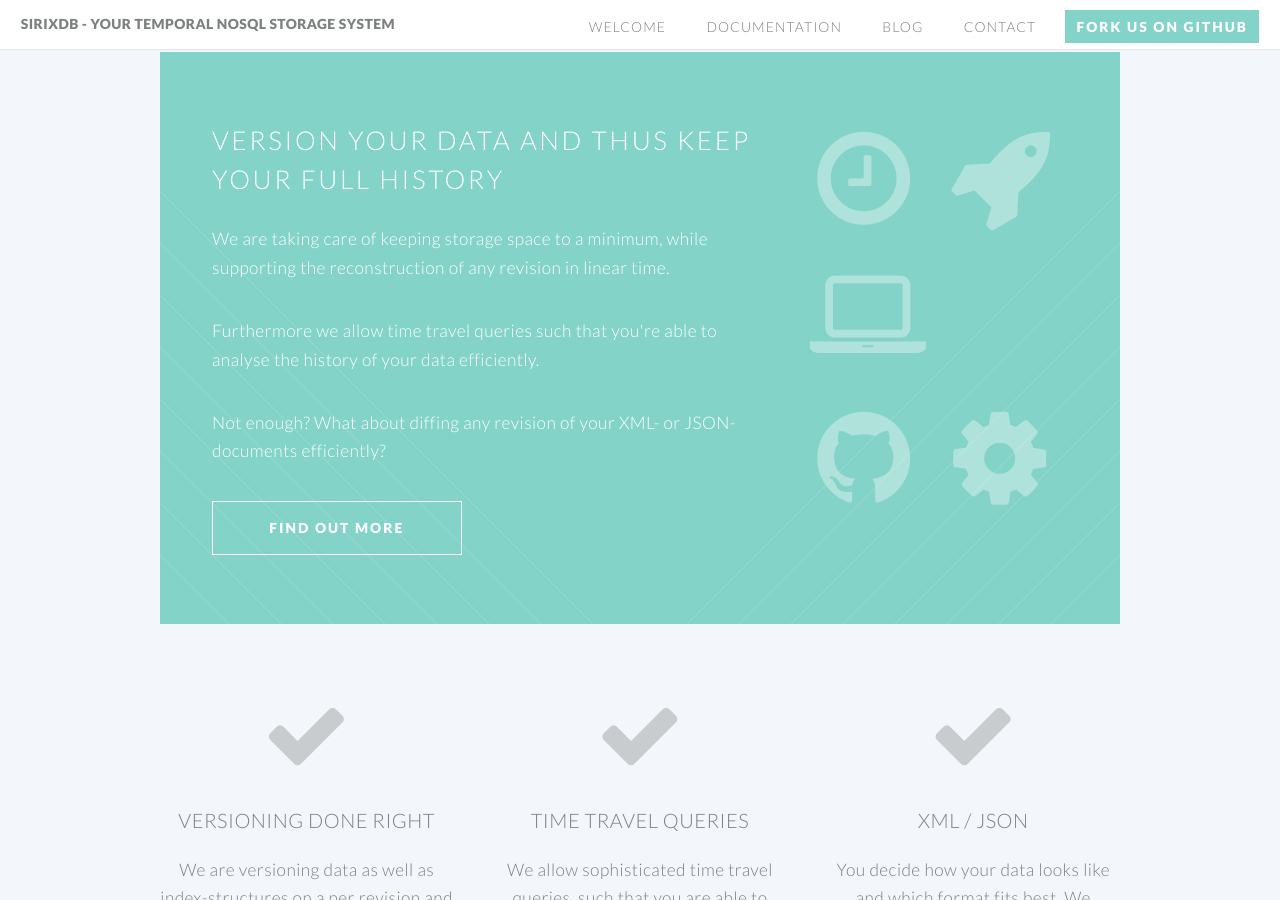
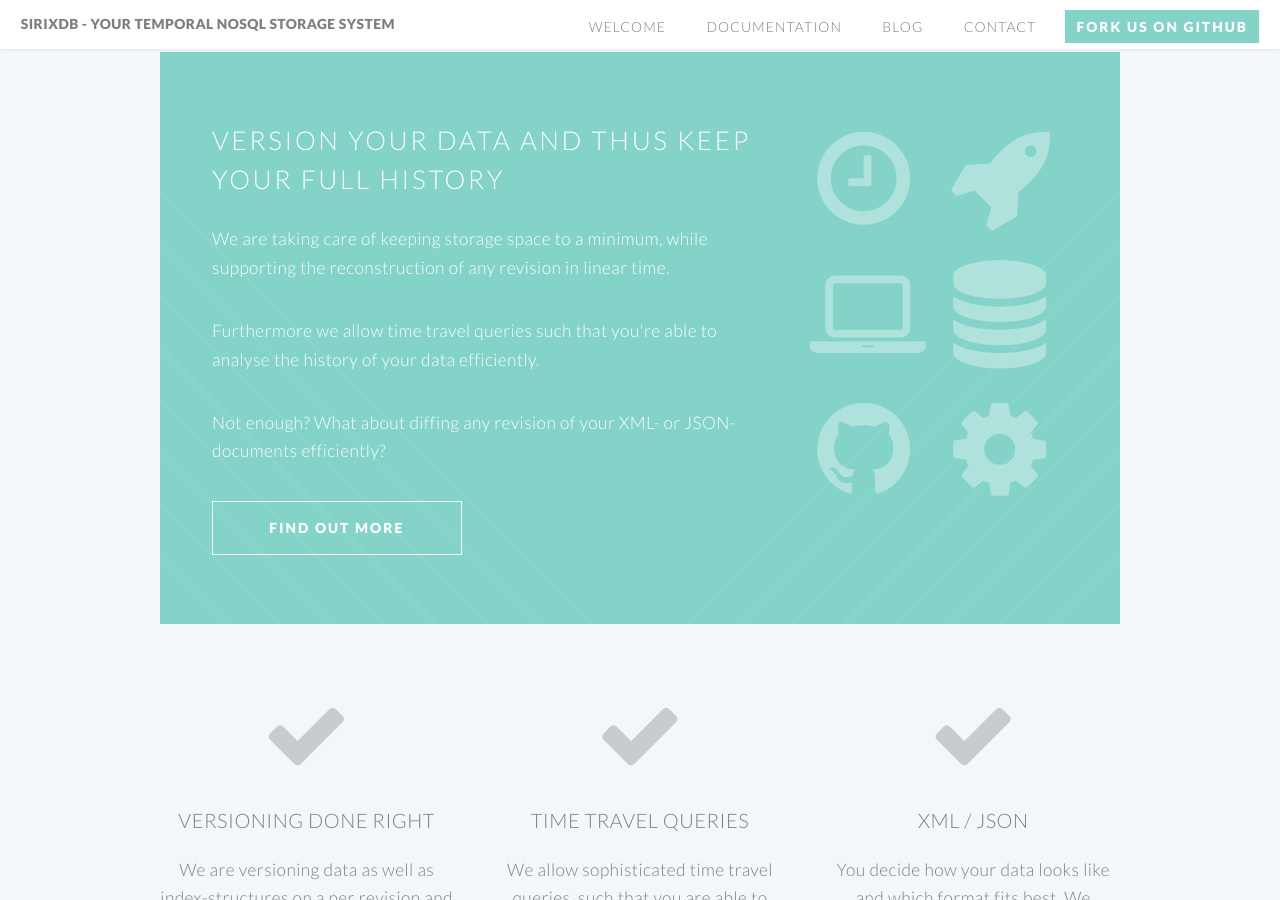
Before and after one commit to sirixdb/sirixdb.github.io, a Jekyll site: the page built from index.html, in a window 1280 px wide and 900 px high, scrolled down 1018 px. Built offline with Jekyll 4.4.1, drawn with Linux system fonts in a browser that asks for light colours.

Commit message:
Update index.html

```diff
--- a/index.html
+++ b/index.html
@@ -40,7 +40,7 @@
 									<li><span class="icon fa-clock-o"><span class="label">Feature 1</span></span></li>
 									<li><span class="icon fa-rocket"><span class="label">Feature 2</span></span></li>
 									<li><span class="icon fa-laptop"><span class="label">Feature 3</span></span></li>
-									<li><span class="icon fa-codebranch"><span class="label">Feature 4</span></span></li>
+									<li><span class="icon fa-database"><span class="label">Feature 4</span></span></li>
 									<li><span class="icon fa-github"><span class="label">Feature 5</span></span></li>
 									<li><span class="icon fa-cog"><span class="label">Feature 6</span></span></li>
 								</ul>
```
